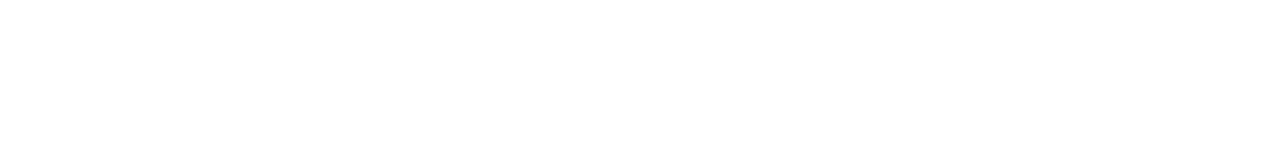
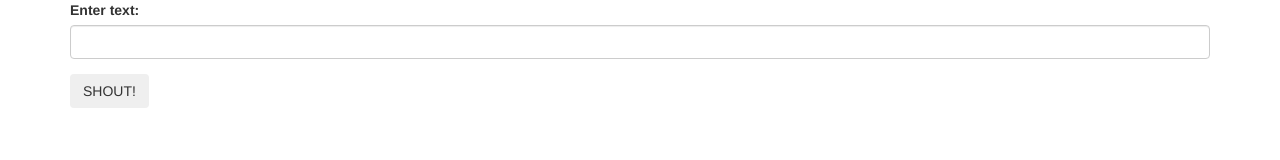
Before and after one commit to ErikBarronPDX/shoutingMachine, a plain HTML site: page index.html in a window 1280 px wide. Drawn offline with Linux system fonts and the light colour scheme.

Commit message:
take input from a form and send an alert to the browser with that same text in uppercase

```diff
--- a/index.html
+++ b/index.html
@@ -11,6 +11,19 @@
   <title>Shout Machine!</title>
 </head>
 <body>
+  <div class="container">
+    <div>
+      <form id="formOne">
+        <div class="form-group">
+          <label for="inputText">Enter text:</label>
+          <input id="inputText" class="form-control" type="text">
+        </div>
+        <button type="submit" class="btn">SHOUT!</button>
+      </form>
+    </div>
 
+
+
+  </div>
 </body>
 </html>
--- a/js/scripts.js
+++ b/js/scripts.js
@@ -0,0 +1,8 @@
+$(document).ready(function(){
+  $("#formOne").submit(function(event) {
+    var inputText = $("input#inputText").val();
+
+    alert(inputText.toUpperCase());
+
+  })
+})
```
